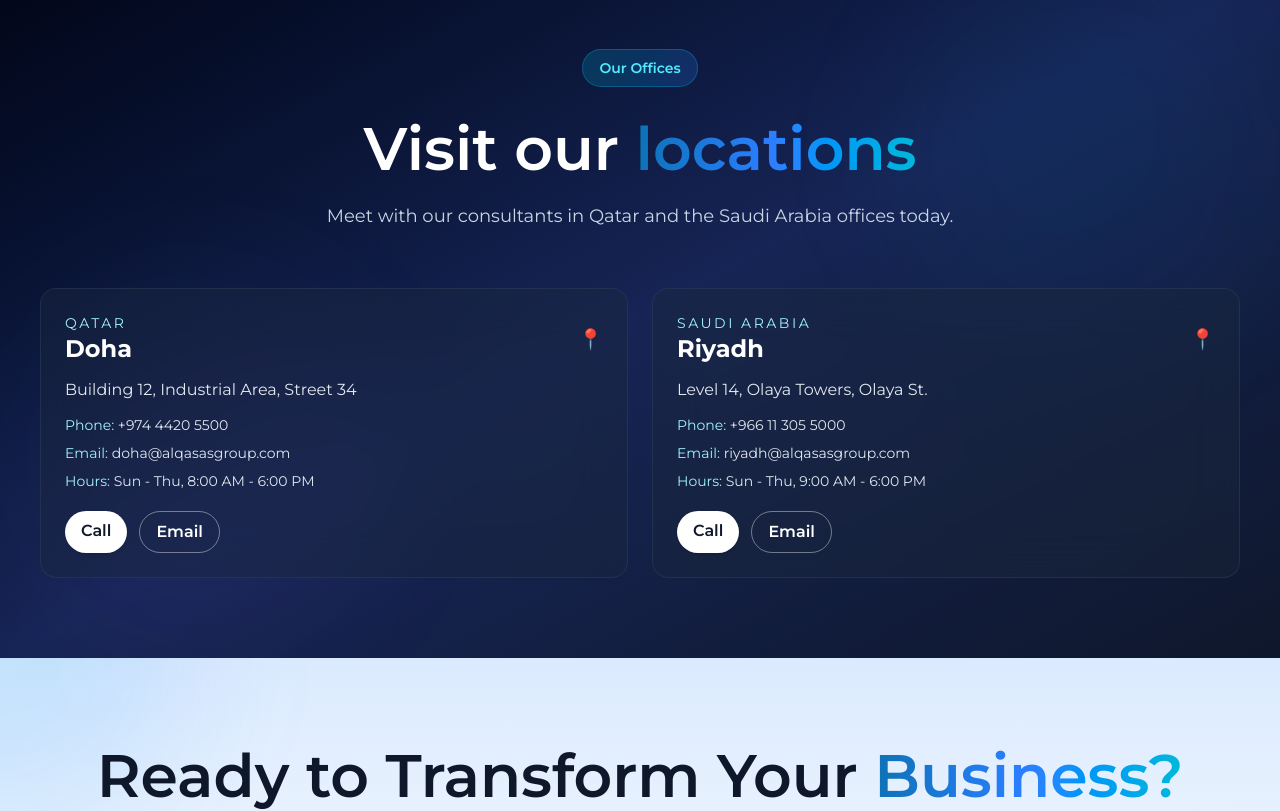
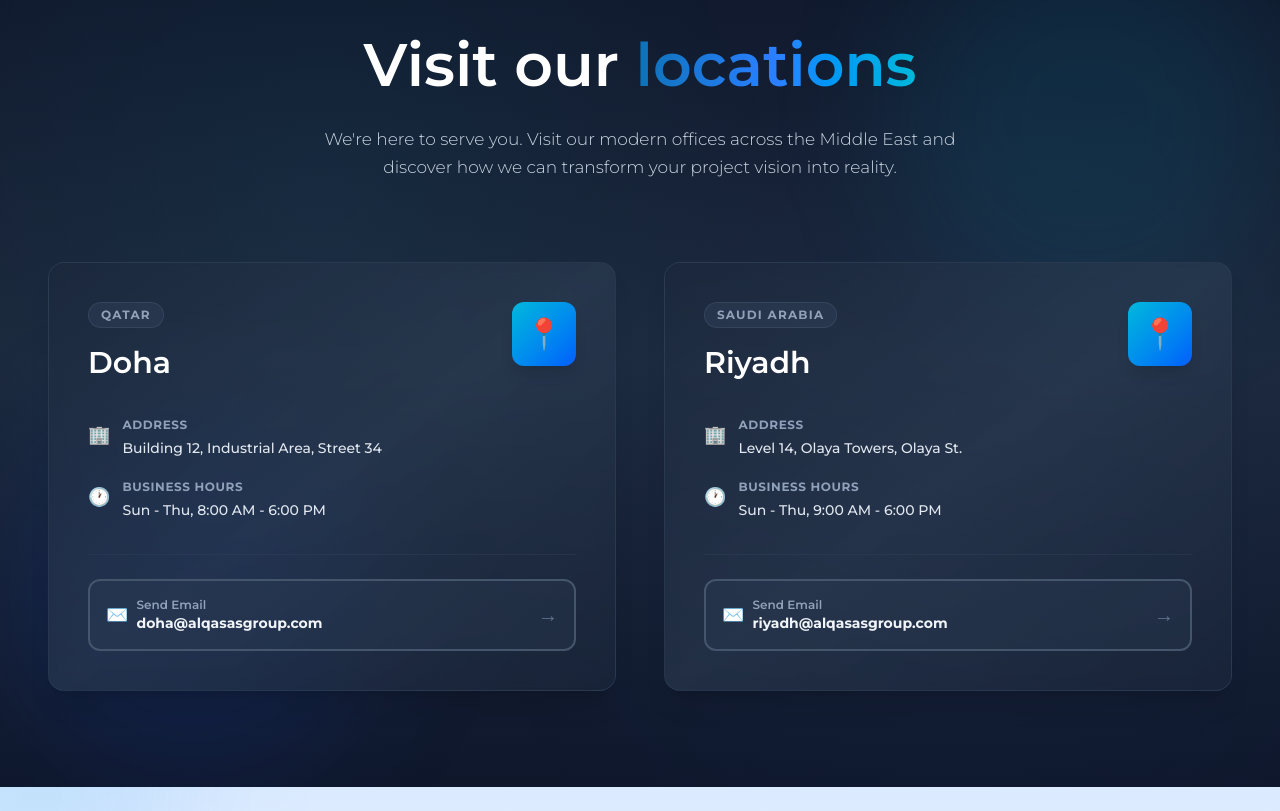
Before and after one commit to akmmubashir/al-qasas-group-web, a Next.js app: page /contact in a window 1280 px wide. Shown: the part 1300-2111 px from the top of the page. Built offline with nearby package versions, Linux system fonts and the light colour scheme.

Commit message:
contact ui changes

```diff
--- a/app/contact/components/officesSection.tsx
+++ b/app/contact/components/officesSection.tsx
@@ -2,7 +2,7 @@
 import React, { useEffect, useRef } from "react";
 import gsap from "gsap";
 import { ScrollTrigger } from "gsap/ScrollTrigger";
-import SubHeading from "@/app/components/subHeading";
+// import SubHeading from "@/app/components/subHeading";
 import Heading from "@/app/components/heading";
 
 gsap.registerPlugin(ScrollTrigger);
@@ -41,34 +41,37 @@
 
   useEffect(() => {
     const ctx = gsap.context(() => {
+      // Title animation
       gsap.fromTo(
         titleRef.current,
-        { opacity: 0, y: 40 },
+        { opacity: 0, y: 60 },
         {
           opacity: 1,
           y: 0,
-          duration: 1,
-          ease: "power4.out",
+          duration: 1.3,
+          ease: "expo.out",
           scrollTrigger: {
             trigger: sectionRef.current,
-            start: "top 60%",
+            start: "top 65%",
             toggleActions: "play none none none",
           },
         },
       );
 
+      // Cards animation with smooth cascade
       const cards = cardsRef.current?.querySelectorAll(".office-card");
       if (cards) {
         gsap.fromTo(
           cards,
-          { opacity: 0, y: 50, scale: 0.95 },
+          { opacity: 0, y: 80, rotateX: -20, scale: 0.85 },
           {
             opacity: 1,
             y: 0,
+            rotateX: 0,
             scale: 1,
-            duration: 0.8,
-            ease: "back.out(1.4)",
-            stagger: 0.15,
+            duration: 1,
+            ease: "cubic-bezier(0.34, 1.56, 0.64, 1)",
+            stagger: 0.25,
             scrollTrigger: {
               trigger: cardsRef.current,
               start: "top 70%",
@@ -85,72 +88,128 @@
   return (
     <section
       ref={sectionRef}
-      className="relative bg-linear-to-br from-slate-950 via-blue-950 to-slate-900 overflow-hidden"
+      className="relative bg-linear-to-b from-slate-900 via-slate-800 to-slate-900 overflow-hidden py-24"
     >
-      <div className="absolute top-0 right-0 w-96 h-96 bg-linear-to-br from-cyan-500/5 to-blue-500/5 rounded-full blur-3xl"></div>
-      <div className="absolute bottom-0 left-0 w-96 h-96 bg-linear-to-br from-blue-500/5 to-purple-500/5 rounded-full blur-3xl"></div>
+      <div className="absolute inset-0 opacity-50 bg-[radial-gradient(circle_at_25%_30%,rgba(34,211,238,0.1),transparent_40%),radial-gradient(circle_at_75%_70%,rgba(59,130,246,0.08),transparent_45%)]"></div>
+      <div className="absolute top-0 right-0 w-96 h-96 rounded-full bg-cyan-500/10 blur-3xl pointer-events-none"></div>
+      <div className="absolute bottom-0 left-0 w-96 h-96 rounded-full bg-blue-600/10 blur-3xl pointer-events-none"></div>
 
-      <div className="max-w-300 mx-auto p-[80px_0px] max-xl:p-[60px_40px] max-lg:p-[60px_20px] max-md:p-[40px_20px] relative z-10">
-        <div className="text-center mb-14" ref={titleRef}>
-          <SubHeading title="Our Offices" dark />
+      <div className="max-w-7xl mx-auto px-6 lg:px-12 relative z-10">
+        <div className="text-center mb-20" ref={titleRef}>
+          {/* <div className="inline-block mb-6">
+            <span className="px-4 py-2 rounded-full bg-cyan-500/20 text-cyan-300 text-xs uppercase tracking-widest font-bold border border-cyan-500/30">
+              Get in Touch
+            </span>
+          </div> */}
           <Heading title1="Visit our" title2="locations" dark />
-          <p className="text-[18px] max-xl:text-[16px] max-lg:text-[14px] text-slate-300 max-w-2xl mx-auto leading-relaxed">
-            Meet with our consultants in Qatar and the Saudi Arabia offices
-            today.
+          <p className="text-[17px] max-lg:text-[15px] text-slate-300 max-w-2xl mx-auto leading-relaxed mt-6 font-light">
+            We&apos;re here to serve you. Visit our modern offices across the
+            Middle East and discover how we can transform your project vision
+            into reality.
           </p>
         </div>
 
         <div
           ref={cardsRef}
-          className="grid grid-cols-2 max-xl:grid-cols-2 max-md:grid-cols-1 gap-6"
+          className="grid grid-cols-2 max-lg:grid-cols-1 gap-10 lg:gap-12"
         >
           {offices.map((office) => (
-            <div
-              key={office.city}
-              className="office-card group relative overflow-hidden bg-slate-800/40 backdrop-blur-xl rounded-2xl border border-slate-700/50 p-6 hover:border-cyan-500/50 transition-all duration-300"
-            >
-              <div className="absolute inset-0 bg-linear-to-br from-cyan-500/10 to-blue-500/10 opacity-0 group-hover:opacity-100 transition-opacity duration-500" />
-              <div className="relative space-y-3">
-                <div className="flex items-center justify-between">
-                  <div>
-                    <p className="text-sm uppercase tracking-[0.18em] text-cyan-200">
+            <div key={office.city} className="office-card group relative">
+              {/* Card background with border */}
+              <div className="absolute inset-0 bg-linear-to-br from-slate-800/60 via-slate-700/50 to-slate-800/60 border border-slate-700/60 rounded-2xl shadow-xl group-hover:shadow-2xl group-hover:border-cyan-500/50 transition-all duration-500 backdrop-blur-sm"></div>
+
+              {/* Animated gradient overlay */}
+              <div className="absolute inset-0 opacity-0 group-hover:opacity-100 bg-linear-to-br from-cyan-500/10 via-transparent to-blue-500/10 rounded-2xl transition-all duration-500 pointer-events-none"></div>
+
+              {/* Animated accent line */}
+              <div className="absolute top-0 left-0 h-1 w-0 group-hover:w-24 bg-linear-to-r from-cyan-500 to-blue-600 rounded-full transition-all duration-500"></div>
+
+              {/* Content */}
+              <div className="relative p-10 space-y-8 h-full flex flex-col">
+                {/* Header */}
+                <div className="flex items-start justify-between gap-6">
+                  <div className="space-y-3">
+                    <div className="inline-block px-3 py-1 rounded-full bg-slate-700/50 group-hover:bg-cyan-500/20 transition-colors duration-300 border border-slate-600/50 group-hover:border-cyan-500/50">
+                      <p className="text-xs uppercase tracking-widest font-bold text-slate-400 group-hover:text-cyan-300 transition-colors">
                         {office.country}
                       </p>
-                    <h3 className="text-2xl font-bold text-white">
+                    </div>
+                    <h3 className="text-[30px] max-lg:text-[24px] font-semibold text-white group-hover:text-cyan-300 transition-colors duration-300">
                       {office.city}
                     </h3>
                   </div>
-                  <span className="text-xl">📍</span>
+                  <div className="shrink-0 w-16 h-16 rounded-xl bg-linear-to-br from-cyan-500 to-blue-600 flex items-center justify-center text-3xl shadow-lg group-hover:scale-110 group-hover:shadow-xl transition-all duration-300 group-hover:-translate-y-1">
+                    📍
+                  </div>
                 </div>
 
-                <p className="text-slate-200 leading-relaxed">
+                {/* Info section */}
+                <div className="space-y-5 grow">
+                  {/* Address */}
+                  <div className="space-y-2">
+                    <div className="flex items-start gap-3">
+                      <span className="text-lg mt-1">🏢</span>
+                      <div>
+                        <p className="text-xs uppercase tracking-wider font-bold text-slate-400 mb-1">
+                          Address
+                        </p>
+                        <p className="text-sm text-slate-200 leading-relaxed font-medium">
                           {office.address}
                         </p>
+                      </div>
+                    </div>
+                  </div>
 
-                <div className="space-y-2 text-sm text-slate-200">
-                  <p>
-                    <span className="text-cyan-200">Phone:</span> {office.phone}
+                  {/* Hours */}
+                  <div className="space-y-2">
+                    <div className="flex items-start gap-3">
+                      <span className="text-lg mt-1">🕐</span>
+                      <div>
+                        <p className="text-xs uppercase tracking-wider font-bold text-slate-400 mb-1">
+                          Business Hours
                         </p>
-                  <p>
-                    <span className="text-cyan-200">Email:</span> {office.email}
-                  </p>
-                  <p>
-                    <span className="text-cyan-200">Hours:</span> {office.hours}
+                        <p className="text-sm text-slate-200 leading-relaxed font-medium">
+                          {office.hours}
                         </p>
                       </div>
+                    </div>
+                  </div>
+                </div>
 
-                <div className="pt-2 flex gap-3">
-                  <a
+                {/* Action buttons */}
+                <div className="space-y-3 pt-6 border-t border-slate-700/50 group-hover:border-cyan-500/30 transition-colors duration-300">
+                  {/* <a
                     href={`tel:${office.phone.replace(/[^+\d]/g, "")}`}
-                    className="px-4 py-2 rounded-full bg-white text-slate-900 font-semibold shadow hover:-translate-y-0.5 transition"
+                    className="flex items-center justify-between w-full p-4 rounded-xl bg-linear-to-r from-cyan-500 to-blue-600 hover:from-cyan-600 hover:to-blue-700 text-white font-semibold shadow-md hover:shadow-lg transition-all duration-300 group/btn hover:-translate-y-0.5"
                   >
-                    Call
-                  </a>
+                    <div className="flex items-center gap-2">
+                      <span className="text-lg">📞</span>
+                      <div className="flex flex-col items-start">
+                        <span className="text-xs opacity-90">Call Now</span>
+                        <span className="text-sm font-bold">{office.phone}</span>
+                      </div>
+                    </div>
+                    <span className="text-xl group-hover/btn:translate-x-1 transition-transform">→</span>
+                  </a> */}
+
                   <a
                     href={`mailto:${office.email}`}
-                    className="px-4 py-2 rounded-full border border-white/40 text-white font-semibold hover:bg-white/10 transition"
+                    className="flex items-center justify-between w-full p-4 rounded-xl border-2 border-slate-600 hover:border-cyan-500 bg-slate-700/30 hover:bg-cyan-500/10 text-slate-100 font-semibold transition-all duration-300 group/email hover:-translate-y-0.5 hover:shadow-lg hover:shadow-cyan-500/20"
                   >
-                    Email
+                    <div className="flex items-center gap-2">
+                      <span className="text-lg">✉️</span>
+                      <div className="flex flex-col items-start">
+                        <span className="text-xs text-slate-400 group-hover/email:text-cyan-300 transition-colors">
+                          Send Email
+                        </span>
+                        <span className="text-sm font-bold">
+                          {office.email}
+                        </span>
+                      </div>
+                    </div>
+                    <span className="text-xl text-slate-500 group-hover/email:text-cyan-400 group-hover/email:translate-x-1 transition-all">
+                      →
+                    </span>
                   </a>
                 </div>
               </div>
--- a/app/utils/data/navigation.ts
+++ b/app/utils/data/navigation.ts
@@ -21,5 +21,5 @@
       { name: "IT Solutions", href: "#" },
     ],
   },
-  { name: "Contact Us", href: "#" },
+  { name: "Contact Us", href: "/contact" },
 ];
```
Also changed, not shown: app/contact/components/contactFormSection.tsx (+7 -7 lines). Lines whose indentation alone changed are shown as unchanged.
